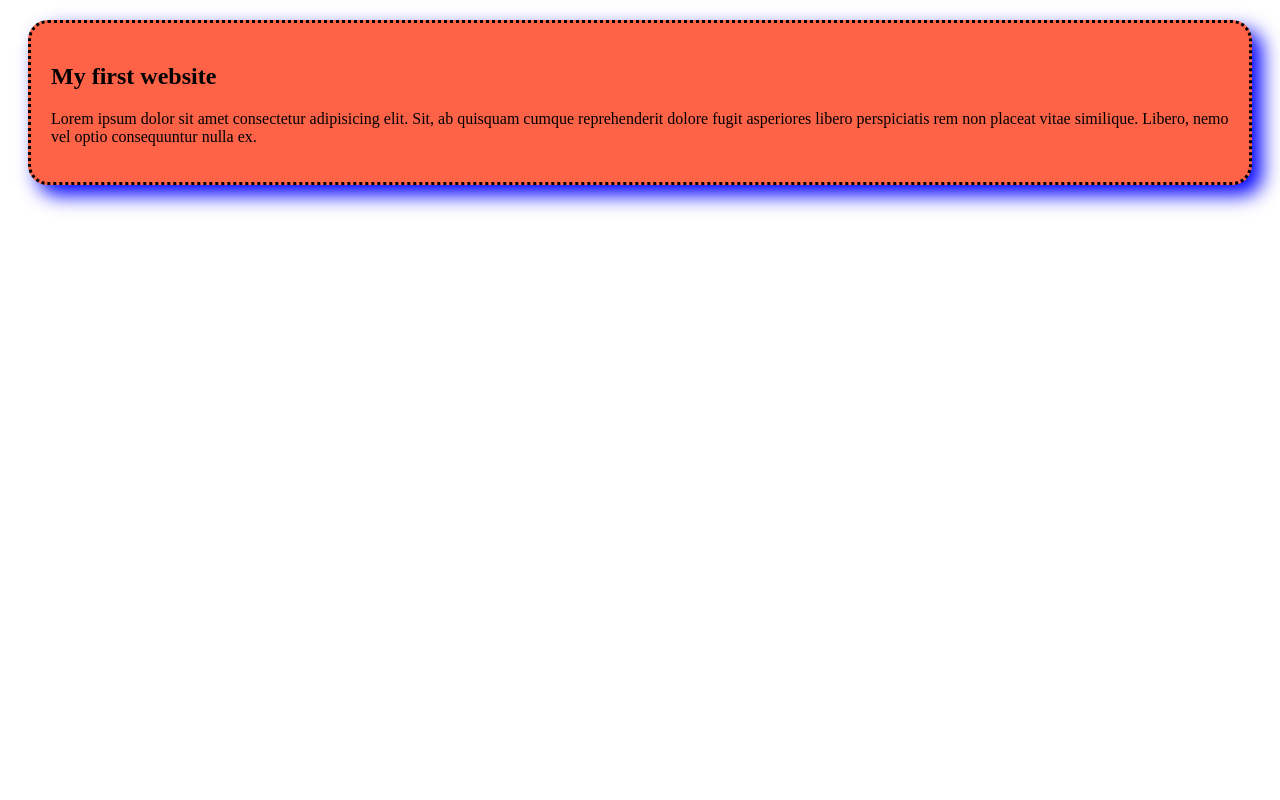
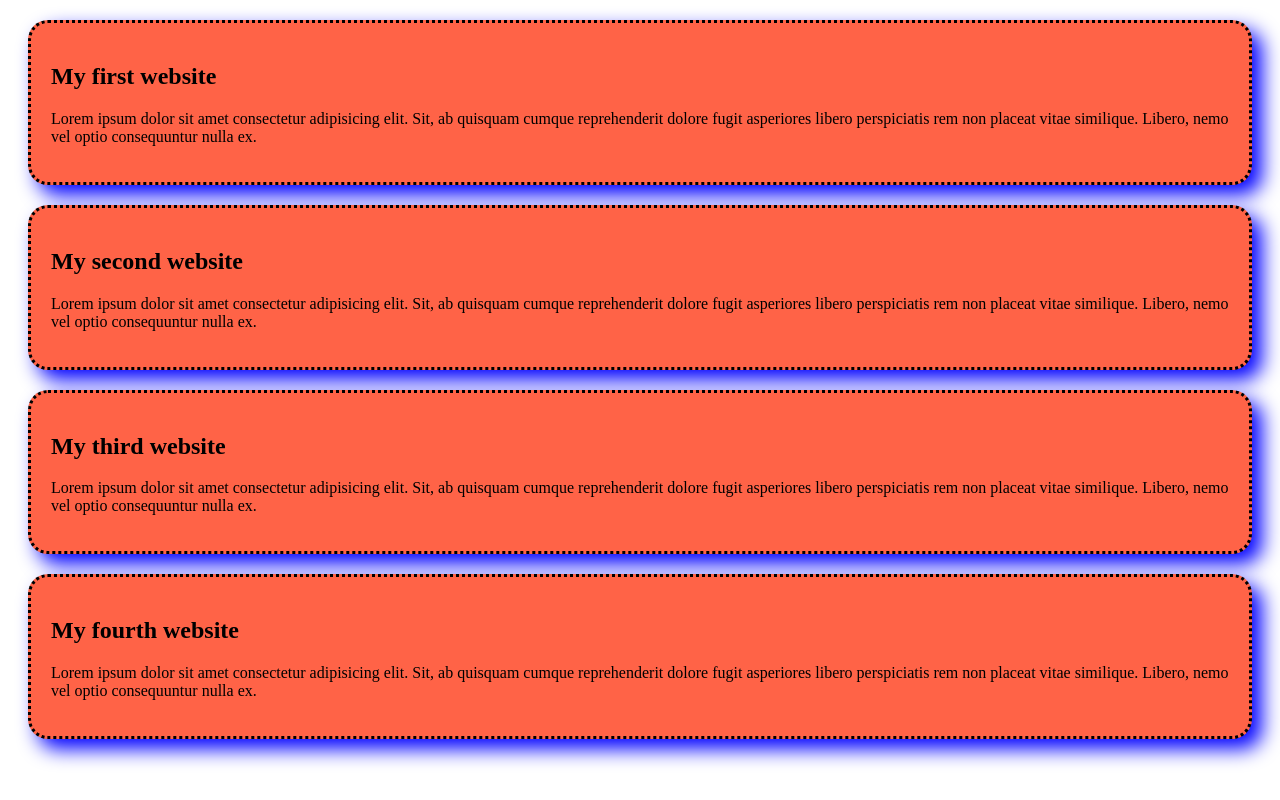
Before and after one commit to chnoya12/First_demo, a plain HTML site: page index.html in a window 1280 px wide. Drawn offline with Linux system fonts and the light colour scheme.

Commit message:
added the second,third and fourth blog

```diff
--- a/index.html
+++ b/index.html
@@ -11,5 +11,17 @@
         <h2>My first website</h2>
         <p>Lorem ipsum dolor sit amet consectetur adipisicing elit. Sit, ab quisquam cumque reprehenderit dolore fugit asperiores libero perspiciatis rem non placeat vitae similique. Libero, nemo vel optio consequuntur nulla ex.</p>
     </div>
+    <div>
+        <h2>My second website</h2>
+        <p>Lorem ipsum dolor sit amet consectetur adipisicing elit. Sit, ab quisquam cumque reprehenderit dolore fugit asperiores libero perspiciatis rem non placeat vitae similique. Libero, nemo vel optio consequuntur nulla ex.</p>
+    </div>
+    <div>
+        <h2>My third website</h2>
+        <p>Lorem ipsum dolor sit amet consectetur adipisicing elit. Sit, ab quisquam cumque reprehenderit dolore fugit asperiores libero perspiciatis rem non placeat vitae similique. Libero, nemo vel optio consequuntur nulla ex.</p>
+    </div>
+    <div>
+        <h2>My fourth website</h2>
+        <p>Lorem ipsum dolor sit amet consectetur adipisicing elit. Sit, ab quisquam cumque reprehenderit dolore fugit asperiores libero perspiciatis rem non placeat vitae similique. Libero, nemo vel optio consequuntur nulla ex.</p>
+    </div>
 </body>
 </html>
```
